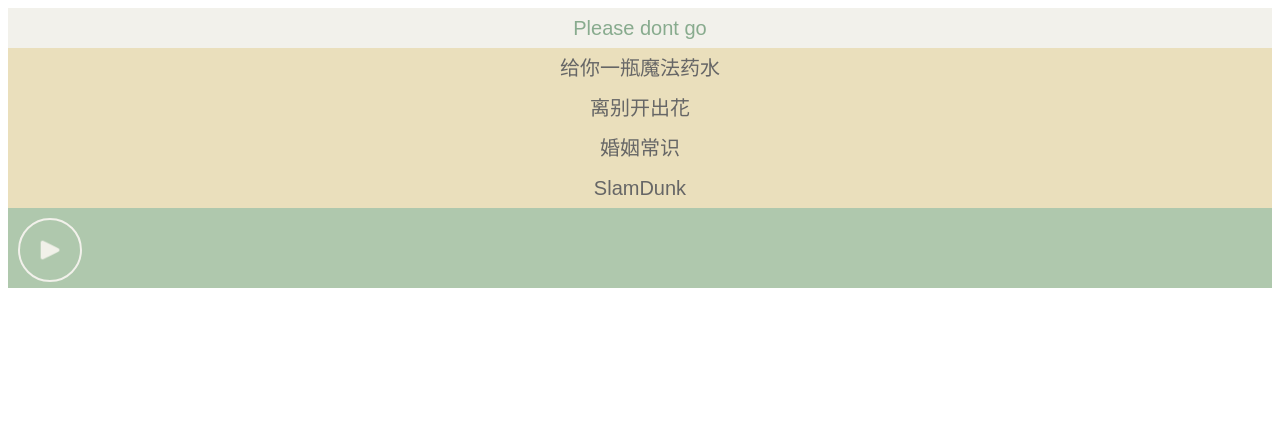
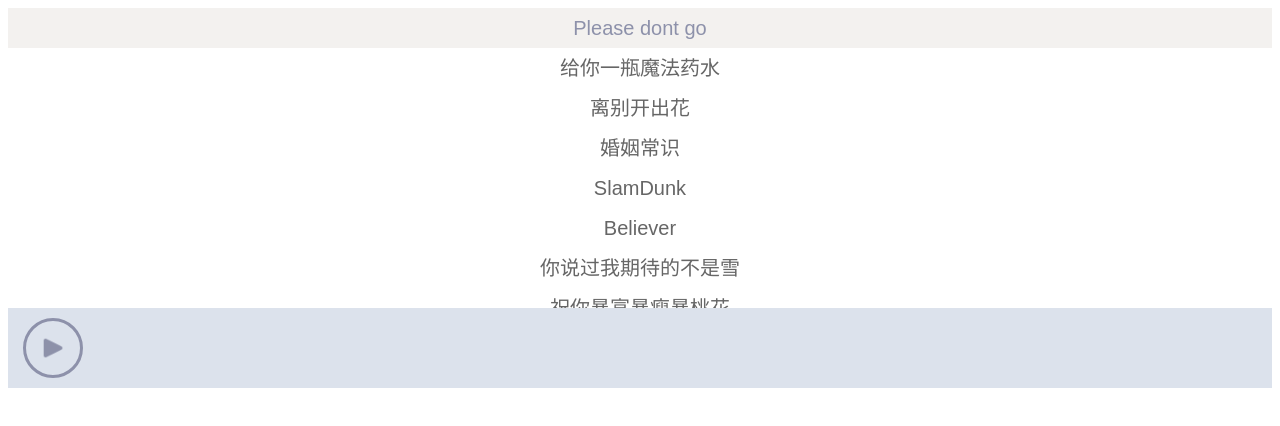
Before and after one commit to niyaoyao/web-player, a Nuxt app: page / in a window 1280 px wide. Shown: the top 426 px of the page. Built offline with nearby package versions, Linux system fonts and the light colour scheme.

Commit message:
feat: color and readme to

```diff
--- a/components/Player.vue
+++ b/components/Player.vue
@@ -40,7 +40,7 @@ var currentIndex = ref(0);
 
 function itemStyle(index: number) {
   let isPlaying = currentIndex.value == index;
-  return isPlaying ? 'color:#88AB8E;background-color:#F2F1EB' : '';
+  return isPlaying ? 'color:#8d91aa;background-color:#f3f1ef' : '';
 }
 function musicItemDidClick(index: number) {
   currentIndex.value = index;
@@ -108,8 +108,8 @@ function updateAudioTime() {
   padding 0 auto
   .music-list
     overflow scroll
-    height 200px
-    background-color #eadfbc
+    height 300px
+    background-color #fff
     .music-item
       display block
       font-size 20px
@@ -118,52 +118,32 @@ function updateAudioTime() {
       font-family sans-serif
       cursor pointer
     .music-item:hover
-      background-color #EEE7DA
+      background-color #f9f5f2
   .music-player
-    background-color #AFC8AD
+    background-color #dce2ec
     height 60px
     padding 0
     display flex
     flex-direction row
     justify-content flex-start
-    padding 10px
+    padding 10px 15px
     .music-play-button
-      width 60px
-      height 60px
+      width 54px
+      height 54px
       display flex
       justify-content center
       align-items center
       border-radius 60px
-      border 2px solid #F2F1EB
+      border 3px solid #8d91aa
       cursor pointer
       .music-button-icon
         background-size 30px 30px
         width 30px
         height 30px
-        filter invert(96%) sepia(9%) saturate(511%) hue-rotate(38deg) brightness(112%) contrast(89%)
+        filter invert(63%) sepia(16%) saturate(378%) hue-rotate(194deg) brightness(89%) contrast(90%)
       .music-play-icon
         background-image url(/icons/play.png)
       .music-pause-icon
         background-image url(/icons/pause.png)
-  .icon-play
-    mask-image: url(icon.svg);
-  .iconfont
-    font-family "iconfont" !important
-    font-size 16px
-    font-style normal
-    -webkit-font-smoothing antialiased
-    -moz-osx-font-smoothing grayscale
-
-  .icon-play_solid:before
-    content "\e6de"
-
-
-  .icon-stop_solid:before
-    content "\e67a"
-
-
-  .icon-iconfont_loading_outline:before
-    content "\e6a7"
-
 
 </style>
```
Also changed, not shown: 1 other file (tests, documents, lock files or other folders).
